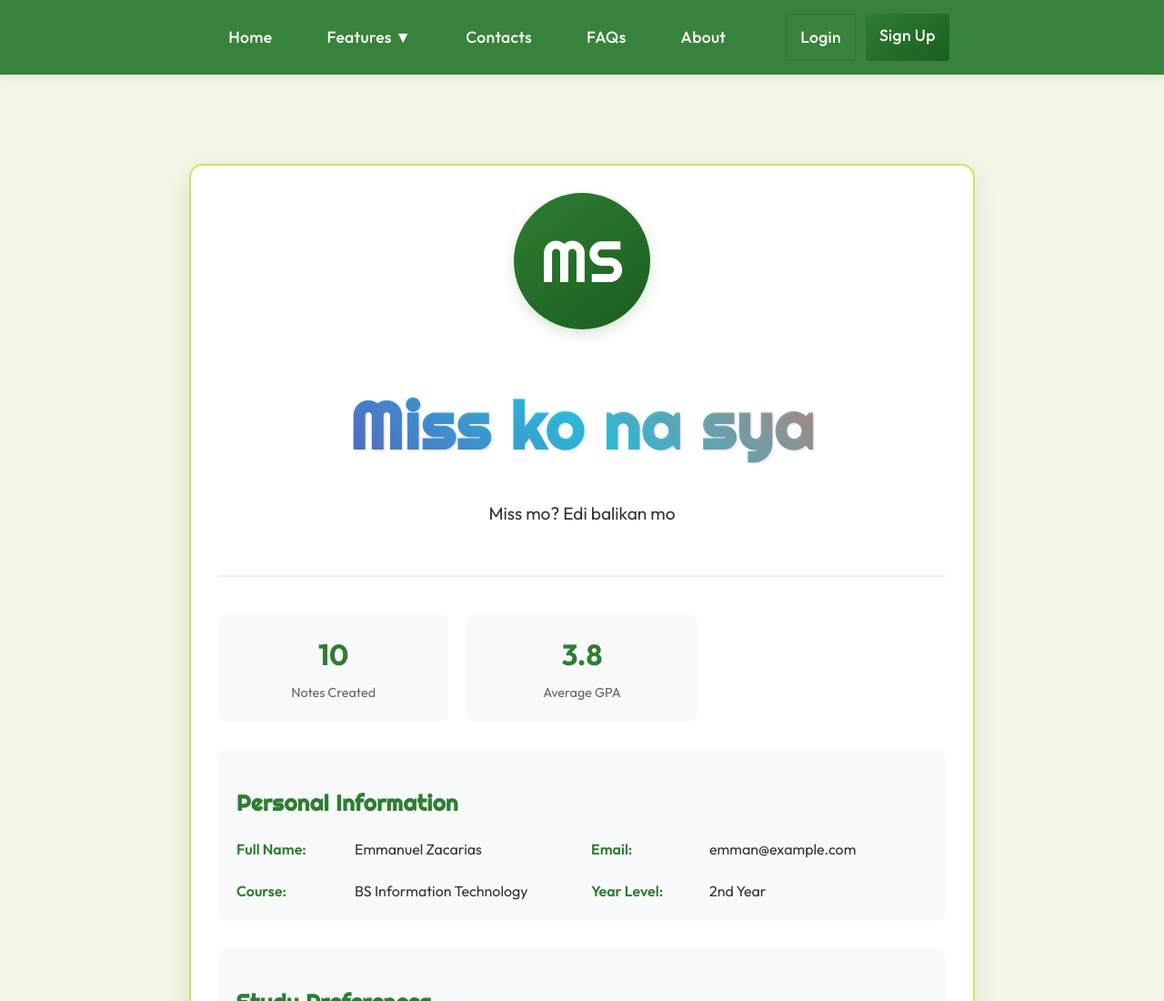
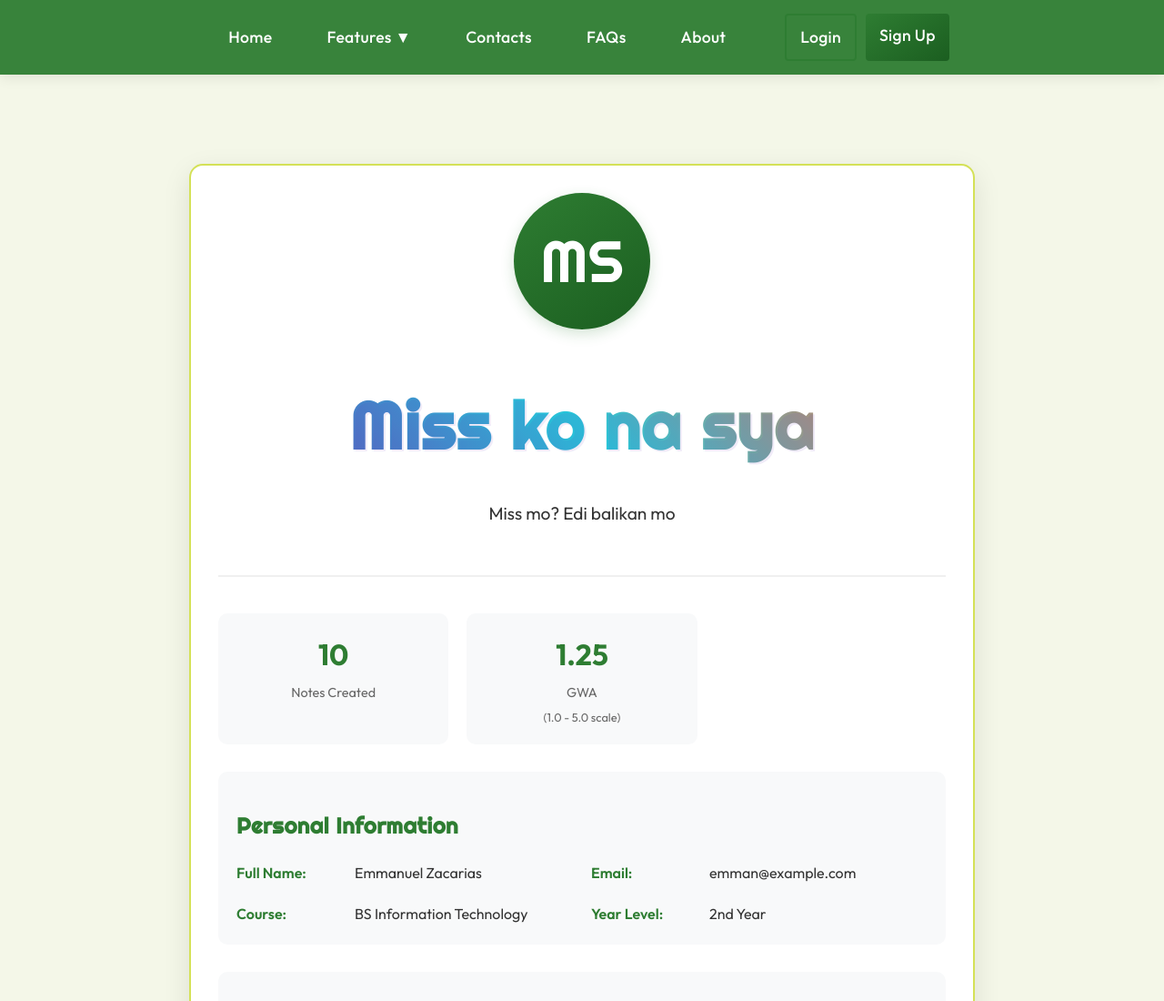
Before and after one commit to Mrtukaji/Paki-Note---, a plain HTML site: page Pages(1)/profile.html in a window 1280 px wide. Shown: the top 1100 px of the page at 91% size. Drawn offline with Linux system fonts and the light colour scheme.

Commit message:
stage all commit

```diff
--- a/Pages(1)/profile.html
+++ b/Pages(1)/profile.html
@@ -68,6 +68,12 @@
         .stat-label {
             color: #666;
             font-size: 0.9em;
+        }
+
+        .stat-note {
+            font-size: 0.8em;
+            color: #666;
+            margin-top: 5px;
         }
 
         .profile-section {
@@ -186,8 +192,9 @@
                 <div class="stat-label">Notes Created</div>
             </div>
             <div class="stat-card">
-                <div class="stat-number">3.8</div>
-                <div class="stat-label">Average GPA</div>
+                <div class="stat-number">1.25</div>
+                <div class="stat-label">GWA</div>
+                <div class="stat-note">(1.0 - 5.0 scale)</div>
             </div>
         </div>
 
```
Also changed, not shown: Pages/gpa.html (+0 -1 lines).
